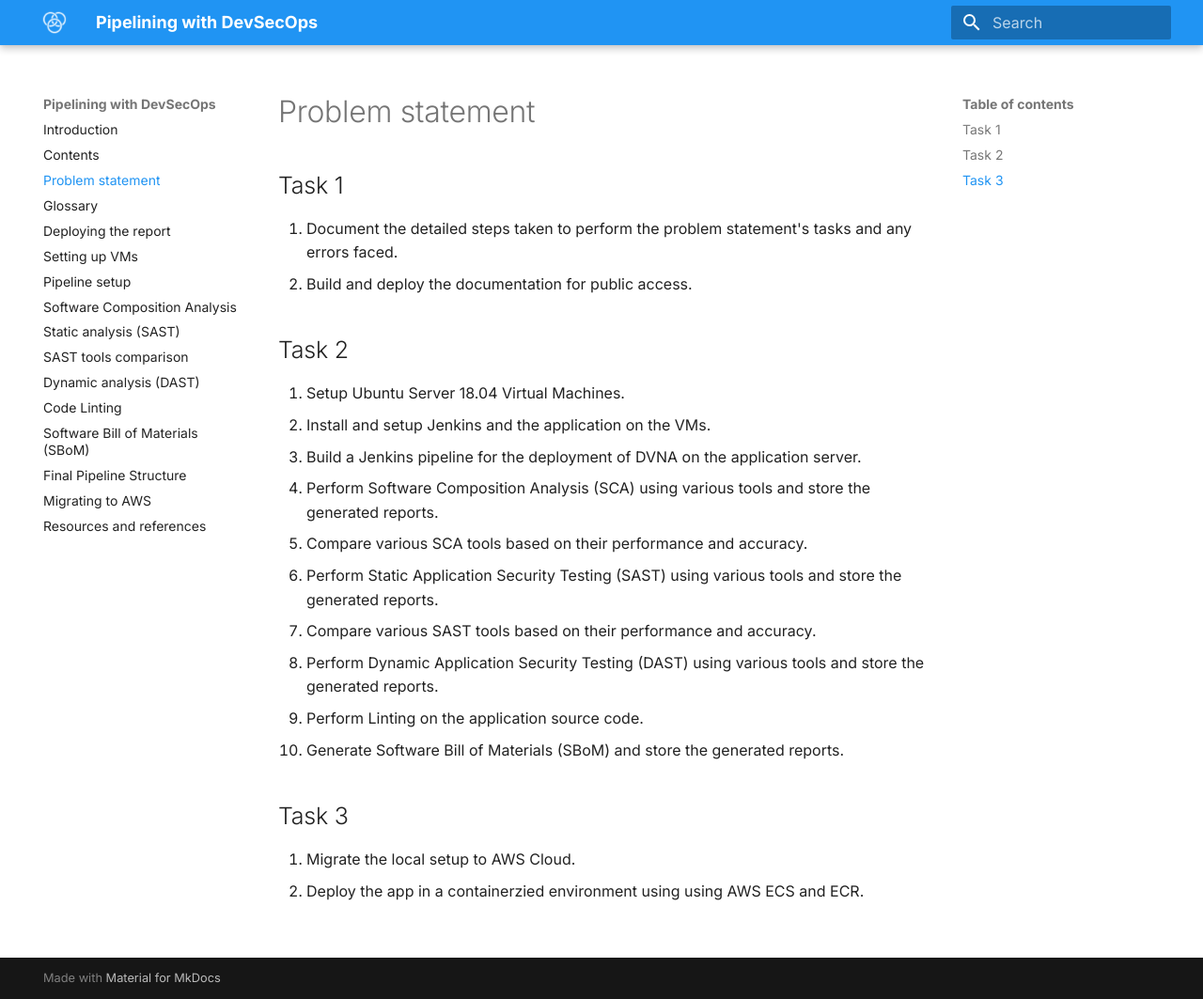
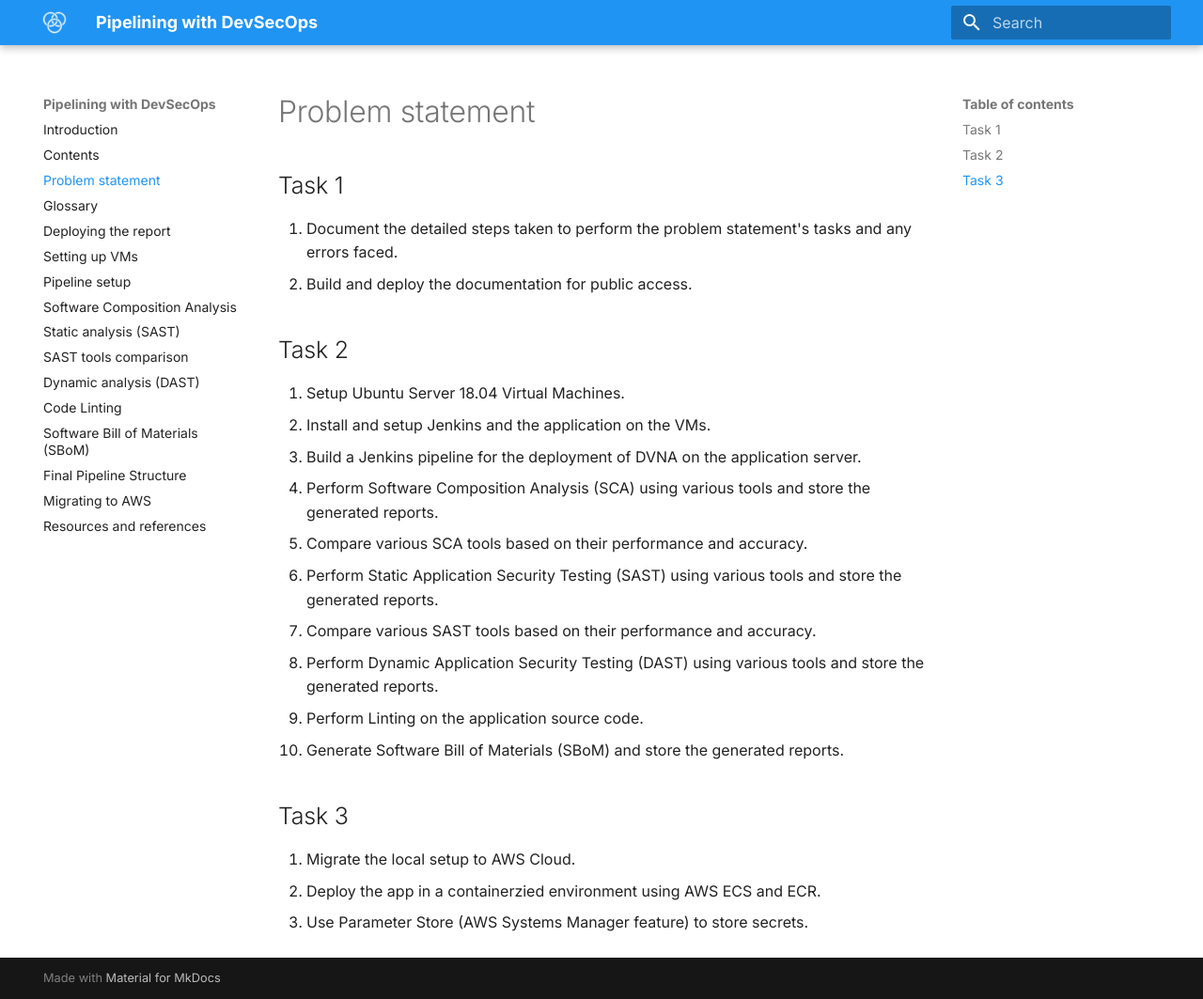
Before and after one commit to nxious/devsecops-pipeline, an MkDocs documentation site: the page built from docs/problem-statement.md, in a window 1280 px wide and 1063 px high. Shown: the whole window at 94% size. Built offline with MkDocs 1.6.1 and Material for MkDocs 9.7.7, drawn with Linux system fonts in a browser that asks for light colours.

Commit message:
Added Secrets Management

```diff
--- a/docs/problem-statement.md
+++ b/docs/problem-statement.md
@@ -19,4 +19,5 @@
 ## Task 3
 
 1. Migrate the local setup to AWS Cloud.
-2. Deploy the app in a containerzied environment using using AWS ECS and ECR.
+2. Deploy the app in a containerzied environment using AWS ECS and ECR.
+3. Use Parameter Store (AWS Systems Manager feature) to store secrets.
```
Also changed, not shown: docs/migrating-to-aws.md (+4 -0 lines).
